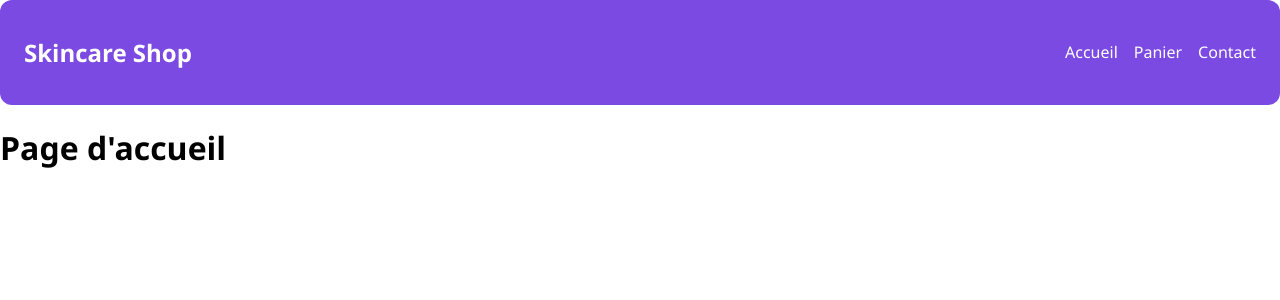
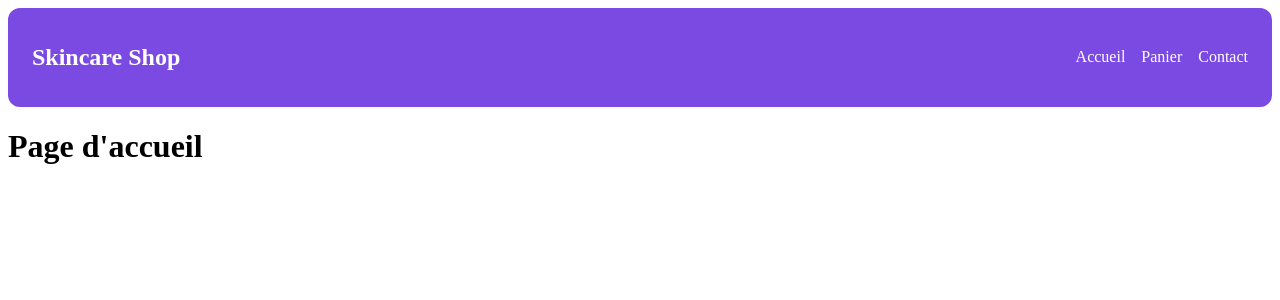
Before and after one commit to milla182005/panier-vue, a Vue app: page / in a window 1280 px wide. Shown: the top 300 px of the page. Built offline with nearby package versions, Linux system fonts and the light colour scheme.

Commit message:
Sauvegarde avant pull nohaeila

```diff
--- a/src/App.vue
+++ b/src/App.vue
@@ -4,13 +4,5 @@
 </template>
 
 <script setup>
-import NavBar from './components/NavBar.vue'
+import NavBar from '@/components/NavBar.vue'
 </script>
-
-<style>
-/* Ici tu peux mettre le style global si besoin */
-body {
-  margin: 0;
-  font-family: 'Segoe UI', sans-serif;
-}
-</style>
--- a/src/main.js
+++ b/src/main.js
@@ -1,11 +1,7 @@
 import { createApp } from 'vue'
 import App from './App.vue'
 import router from './router'
-import { createPinia } from 'pinia'
 
-const app = createApp(App)
-
-app.use(router)
-app.use(createPinia())
-
-app.mount('#app')
+createApp(App)
+  .use(router)
+  .mount('#app')
```
